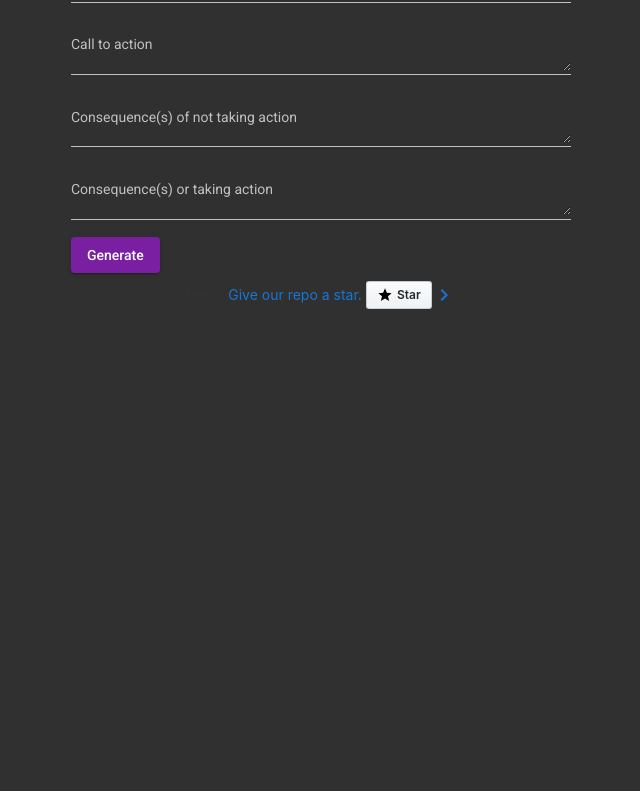
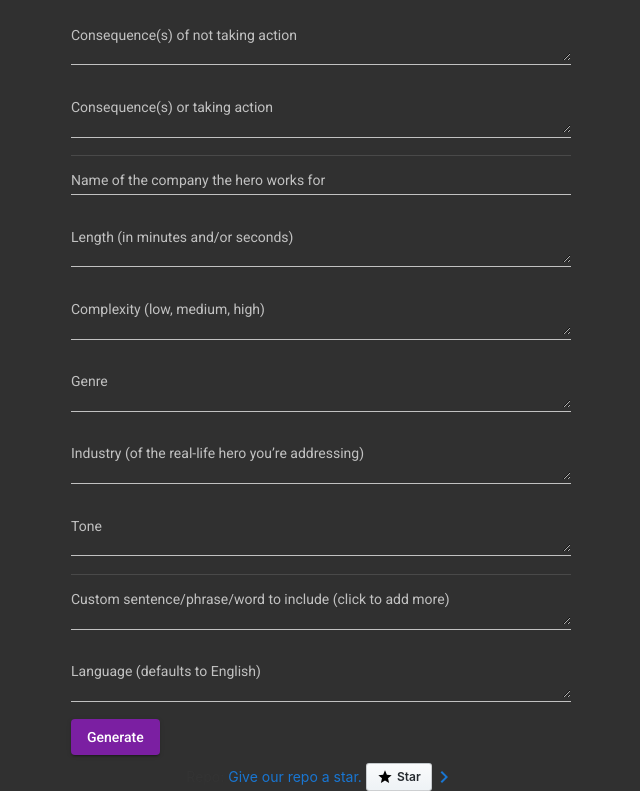
Before and after one commit to eguardadovasion/story-generator, an Angular app: page / in a window 1280 px wide. Shown: the part 371-1162 px from the top of the page, without its empty margins (319-959 px from the left). Before the commit the page ends 882 px from the top, so only its background shows below. Built offline with nearby package versions, Linux system fonts and the light colour scheme; no server answers.

Commit message:
added optional fields

```diff
--- a/src/app/app.component.html
+++ b/src/app/app.component.html
@@ -73,9 +73,9 @@
 
   .content {
     display: flex;
-    margin: 82px auto 32px;
-    padding: 0 16px;
-    max-width: 960px;
+
+
+    max-width: 1500px;
     flex-direction: column;
     align-items: center;
     background-color: #303030 !important;
--- /dev/null
+++ b/src/app/stepper-form/stepper-form.component.css
@@ -0,0 +1,7 @@
+.mat-stepper-horizontal {
+    margin-top: 8px;
+  }
+
+  .mat-form-field {
+    margin-top: 16px;
+  }
--- /dev/null
+++ b/src/app/stepper-form/stepper-form.component.html
@@ -0,0 +1,31 @@
+<button mat-raised-button (click)="isEditable = !isEditable">
+    {{!isEditable ? 'Enable edit mode' : 'Disable edit mode'}}
+  </button>
+
+  <mat-stepper linear #stepper>
+    <mat-step [stepControl]="firstFormGroup" [editable]="isEditable">
+      <app-story-form></app-story-form>
+    </mat-step>
+    <mat-step [stepControl]="secondFormGroup" [editable]="isEditable">
+      <form [formGroup]="secondFormGroup">
+        <ng-template matStepLabel>Fill out your address</ng-template>
+        <mat-form-field appearance="fill">
+          <mat-label>Address</mat-label>
+          <input matInput formControlName="secondCtrl" placeholder="Ex. 1 Main St, New York, NY"
+                 required>
+        </mat-form-field>
+        <div>
+          <button mat-button matStepperPrevious>Back</button>
+          <button mat-button matStepperNext>Next</button>
+        </div>
+      </form>
+    </mat-step>
+    <mat-step>
+      <ng-template matStepLabel>Done</ng-template>
+      <p>You are now done.</p>
+      <div>
+        <button mat-button matStepperPrevious>Back</button>
+        <button mat-button (click)="stepper.reset()">Reset</button>
+      </div>
+    </mat-step>
+  </mat-stepper>
--- /dev/null
+++ b/src/app/stepper-form/stepper-form.component.ts
@@ -0,0 +1,27 @@
+import {Component, OnInit} from '@angular/core';
+import {FormBuilder, FormGroup, Validators} from '@angular/forms';
+
+/**
+ * @title Stepper with editable steps
+ */
+@Component({
+  selector: 'app-stepper-form',
+  templateUrl: './stepper-form.component.html',
+  styleUrls: ['./stepper-form.component.css'],
+})
+export class StepperFormComponent implements OnInit {
+  firstFormGroup!: FormGroup;
+  secondFormGroup!: FormGroup;
+  isEditable = false;
+
+  constructor(private _formBuilder: FormBuilder) {}
+
+  ngOnInit() {
+    this.firstFormGroup = this._formBuilder.group({
+      firstCtrl: ['', Validators.required],
+    });
+    this.secondFormGroup = this._formBuilder.group({
+      secondCtrl: ['', Validators.required],
+    });
+  }
+}
--- a/src/app/story-form/story-form.component.html
+++ b/src/app/story-form/story-form.component.html
@@ -35,5 +35,50 @@
         <mat-label>Consequence(s) or taking action</mat-label>
         <textarea matInput placeholder="Ex. ..."></textarea>
       </mat-form-field>
+      <mat-divider></mat-divider>
+      <mat-form-field class="example-full-width">
+        <mat-label>Name of the company the hero works for
+        </mat-label>
+        <input matInput placeholder="Ex. " value="">
+      </mat-form-field>
+
+      <mat-form-field class="example-full-width">
+        <mat-label>Length (in minutes and/or seconds)</mat-label>
+        <textarea matInput placeholder="Ex. ..."></textarea>
+      </mat-form-field>
+
+      <mat-form-field class="example-full-width">
+          <mat-label>Complexity (low, medium, high)</mat-label>
+          <textarea matInput placeholder="Ex. ..."></textarea>
+        </mat-form-field>
+
+
+      <mat-form-field class="example-full-width">
+          <mat-label>Genre</mat-label>
+          <textarea matInput placeholder="Ex. ..."></textarea>
+        </mat-form-field>
+
+
+      <mat-form-field class="example-full-width">
+          <mat-label>Industry (of the real-life hero you’re addressing)</mat-label>
+          <textarea matInput placeholder="Ex. ..."></textarea>
+        </mat-form-field>
+
+        <mat-form-field class="example-full-width">
+          <mat-label>Tone</mat-label>
+          <textarea matInput placeholder="Ex. ..."></textarea>
+        </mat-form-field>
+        <mat-divider></mat-divider>
+        <mat-form-field class="example-full-width">
+          <mat-label>Custom sentence/phrase/word to include (click to add more)
+        </mat-label>
+          <textarea matInput placeholder="Ex. ..."></textarea>
+        </mat-form-field>
+
+        <mat-form-field class="example-full-width">
+            <mat-label>Language (defaults to English)
+          </mat-label>
+            <textarea matInput placeholder="Ex. ..."></textarea>
+          </mat-form-field>
       <button mat-raised-button color="primary" type="submit">Generate</button>
   </form>
```
Also changed, not shown: src/app/app.module.ts (+8 -2 lines), 1 other file (tests, documents, lock files or other folders).
